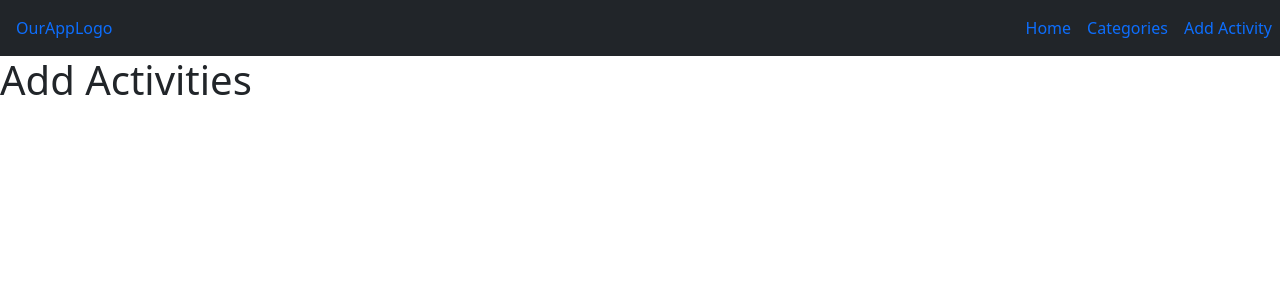
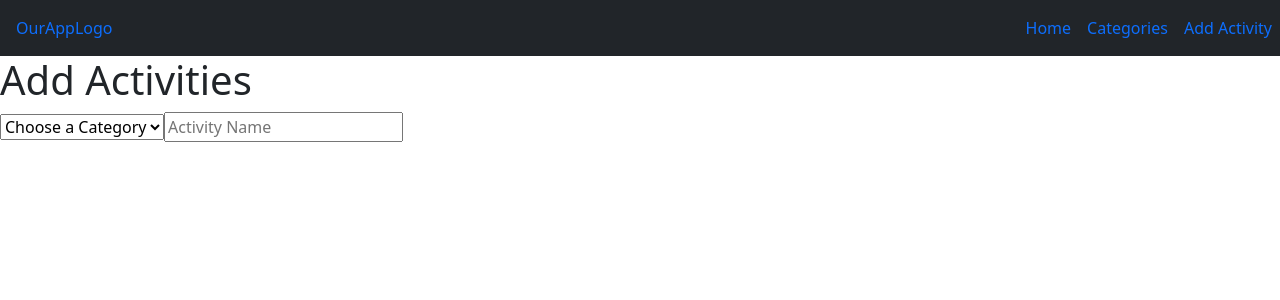
Before and after one commit to Tejada-Joyce/productivity-tracker, a React (Create React App) app: page /addActivities in a window 1280 px wide. Shown: the top 300 px of the page. Built offline with nearby package versions, Linux system fonts and the light colour scheme.

Commit message:
select categories list

```diff
--- a/src/components/AddActivity/AddActivity.js
+++ b/src/components/AddActivity/AddActivity.js
@@ -1,7 +1,13 @@
+import categories from "../../data/categories.json";
+import CategoriesList from "./CategoriesList";
 const AddActivities = () => {
-    return (
-        <h1>Add Activities</h1>
-    );
-}
+  return (
+    <div>
+      <h1>Add Activities</h1>
+      <CategoriesList categories={categories} />
+      <input placeholder="Activity Name" />
+    </div>
+  );
+};
 
 export default AddActivities;
--- /dev/null
+++ b/src/components/AddActivity/CategoriesList.js
@@ -0,0 +1,14 @@
+const CategoriesList = ({ categories }) => {
+  return (
+    <select>
+      <option>Choose a Category</option>
+      {categories.map((category) => (
+        <option key={category.id} value={category.name}>
+          {category.name}
+        </option>
+      ))}
+    </select>
+  );
+};
+
+export default CategoriesList;
--- /dev/null
+++ b/src/components/AddActivity/TimeItem.js
@@ -0,0 +1,5 @@
+const TimeItem = () => {
+  return <div></div>;
+};
+
+export default TimeItem;
--- /dev/null
+++ b/src/data/categories.json
@@ -0,0 +1,22 @@
+[
+  {
+    "id": 1,
+    "name": "Work"
+  },
+  {
+    "id": 2,
+    "name": "Exercise"
+  },
+  {
+    "id": 3,
+    "name": "Social Media"
+  },
+  {
+    "id": 4,
+    "name": "Entertainment"
+  },
+  {
+    "id": 5,
+    "name": "School"
+  }
+]
```
